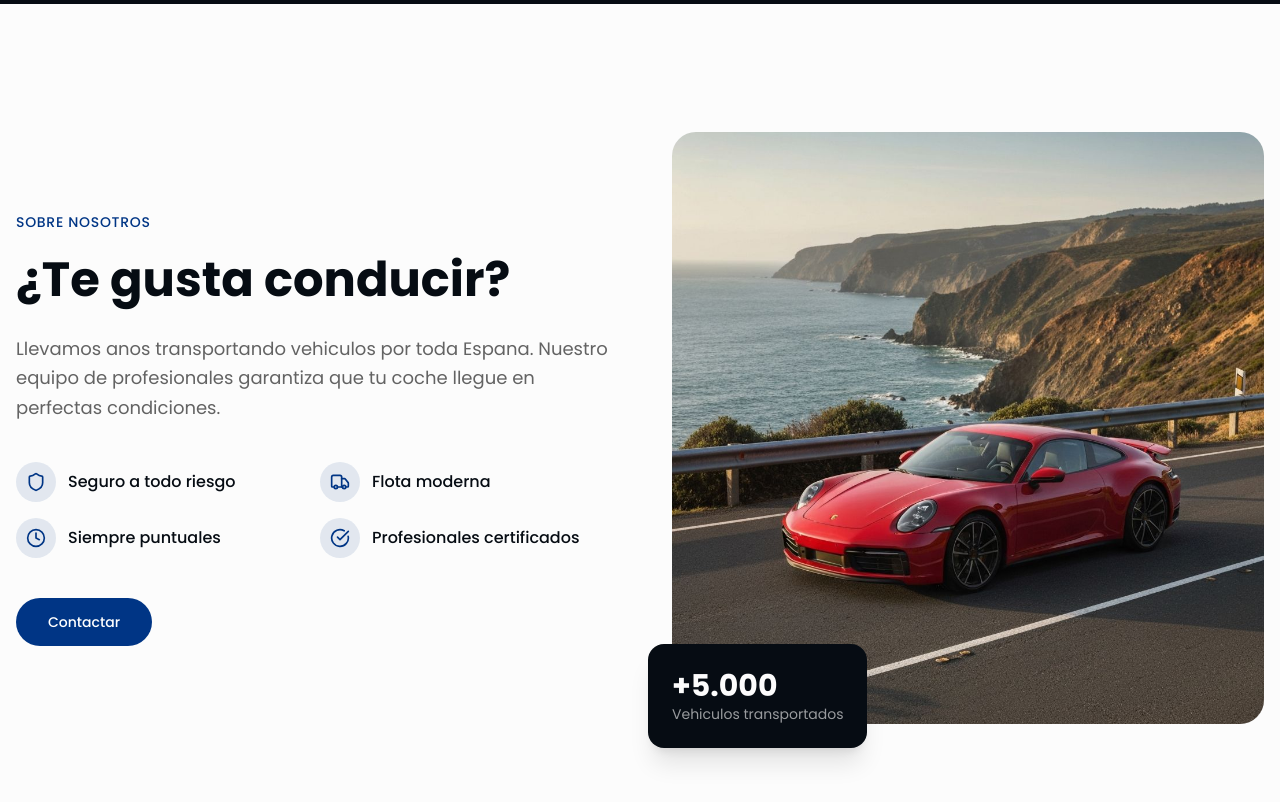
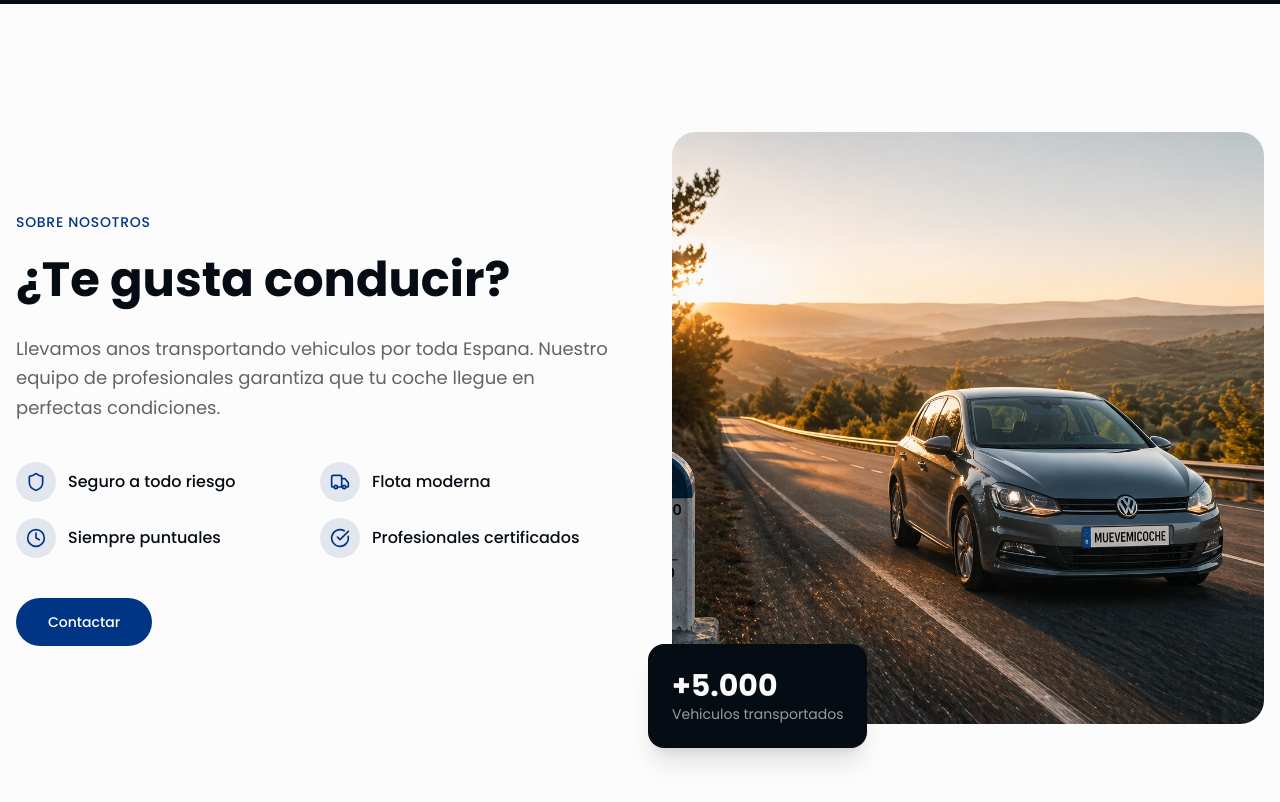
Before and after one commit to MPweblabs/muevemicoche, a Next.js app: page / in a window 1280 px wide. Shown: the part 1000-1802 px from the top of the page. Built offline with nearby package versions, Linux system fonts and the light colour scheme.

Commit message:
Refactor code structure for improved readability and maintainability

```diff
--- a/components/about-section.tsx
+++ b/components/about-section.tsx
@@ -59,7 +59,7 @@ export function AboutSection() {
           <div className="relative">
             <div className="aspect-square rounded-3xl bg-secondary overflow-hidden relative">
               <img
-                src="/images/conductor-profesional.jpg"
+                src="/images/conductor-profesional.jpeg"
                 alt="Vehículo conducido por conductor profesional"
                 className="w-full h-full object-cover"
               />
```
Also changed, not shown: public/images/conductor-profesional.jpeg (added), public/images/conductor-profesional.jpg (deleted).
